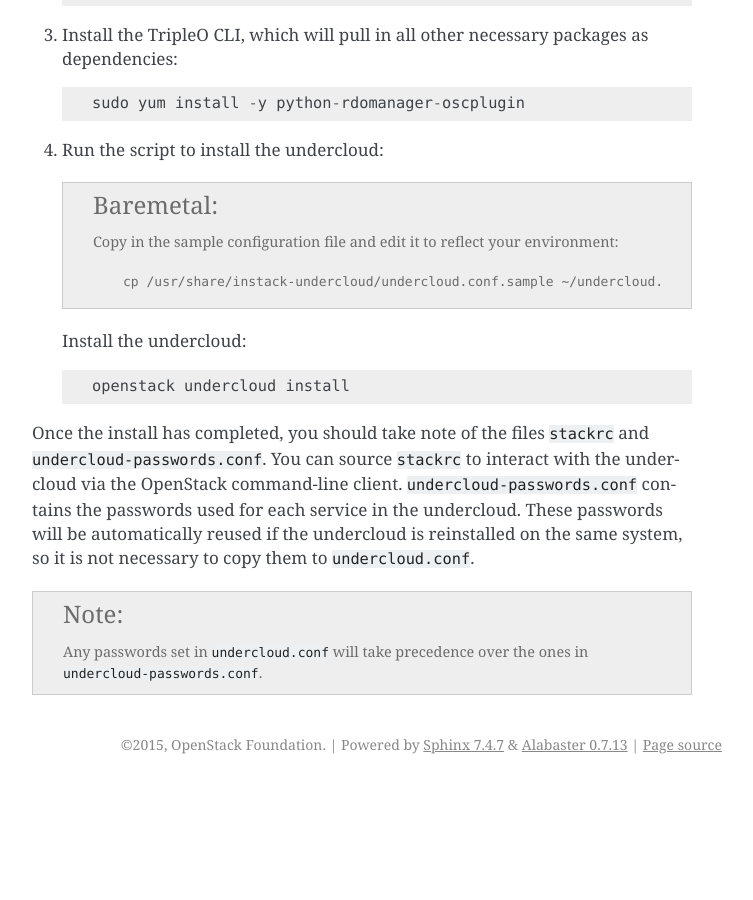
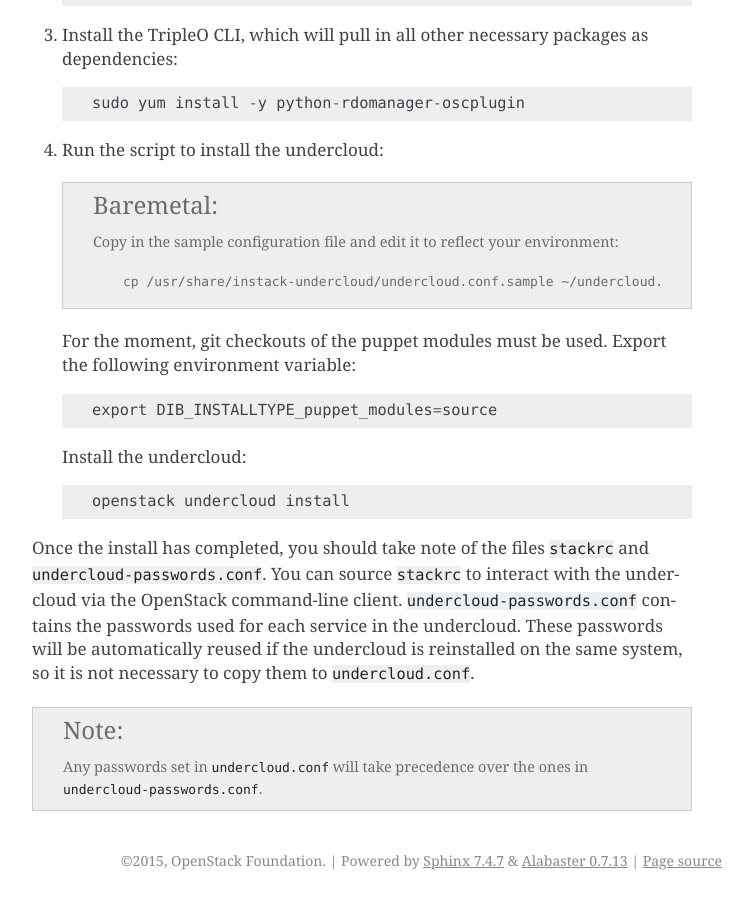
Before and after one commit to openstack-archive/tripleo-docs, a Sphinx documentation site: the page built from doc/source/installation/installing.rst, in a window 1280 px wide and 900 px high, scrolled down 1524 px. Shown: the whole window, without its empty margins (388-1141 px from the left). Built offline with Sphinx 7.4.7, drawn with Linux system fonts in a browser that asks for light colours; before the commit the page ends 2308 px from its top, so only the background shows below that.

Commit message:
Document using source for puppet modules
The latest openstack-puppet-modules from delorean is missing a needed
commit in puppet-heat:
https://github.com/openstack/puppet-heat/commit/16b4eca4c95d7873ef510181f4a52592abeca24c

Until an updated build is avaiable, document using source installs for
the puppet modules.

Change-Id: Ia9a8c786dec85f8e6d23ced4297b79b2bdeb6545

```diff
--- a/doc/source/basic_deployment/basic_deployment_cli.rst
+++ b/doc/source/basic_deployment/basic_deployment_cli.rst
@@ -133,6 +133,11 @@
     ::
 
       export DELOREAN_TRUNK_MGT_REPO="http://trunk.rdoproject.org/centos7/current/"
+
+  For the moment, git checkouts of the puppet modules must be used. Export the
+  following environment variable::
+
+    export DIB_INSTALLTYPE_puppet_modules=source
 
   ::
 
--- a/doc/source/installation/installing.rst
+++ b/doc/source/installation/installing.rst
@@ -71,6 +71,10 @@
 
         cp /usr/share/instack-undercloud/undercloud.conf.sample ~/undercloud.conf
 
+  For the moment, git checkouts of the puppet modules must be used. Export the
+  following environment variable::
+
+    export DIB_INSTALLTYPE_puppet_modules=source
 
   Install the undercloud::
 
```
